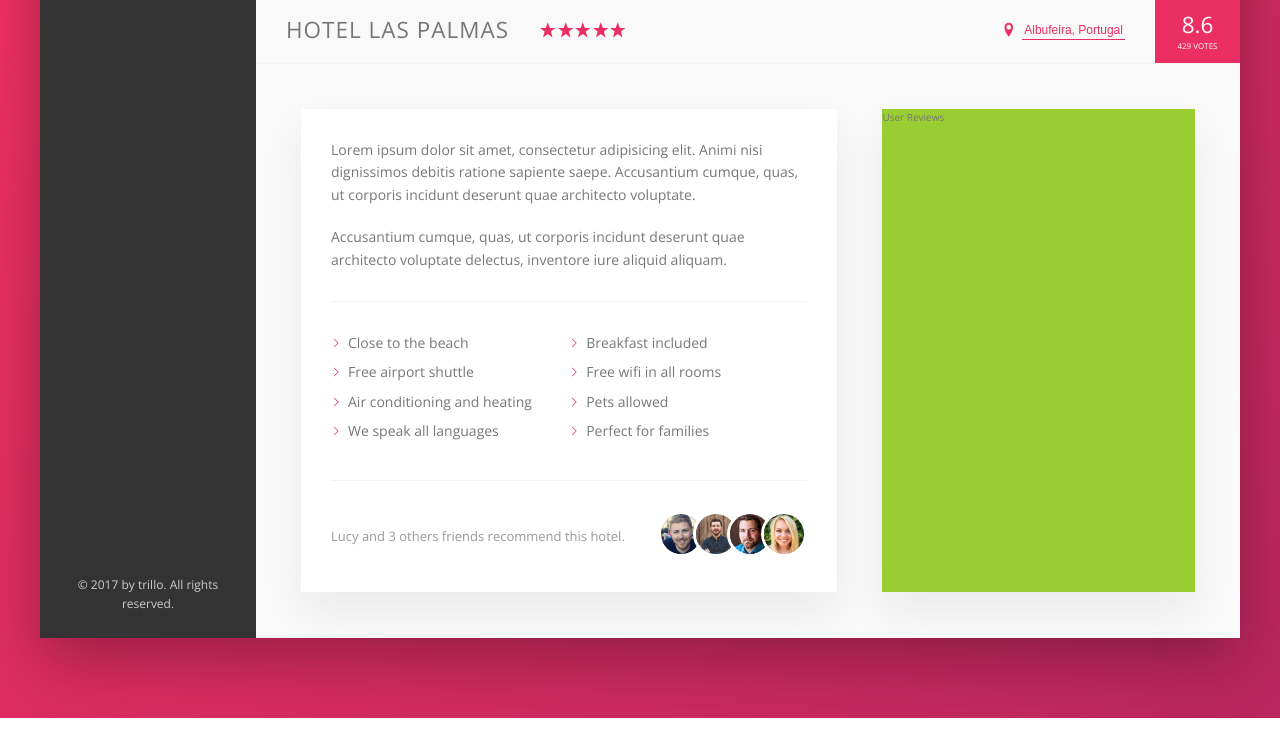
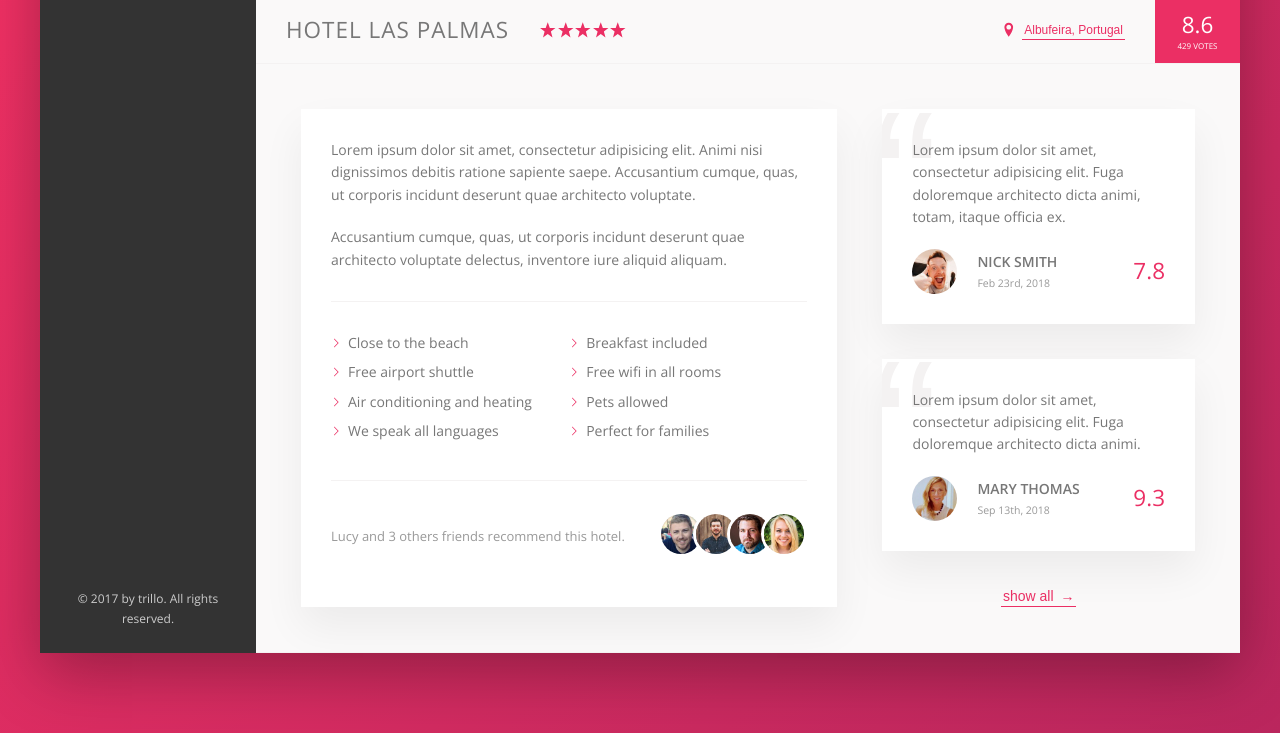
Before and after one commit to topher88/practice-trillo, a website: page index.html in a window 1280 px wide. Shown: the part 538-1271 px from the top of the page. Drawn offline with nearby package versions, Linux system fonts and the light colour scheme.

Commit message:
Building the User Reviews Section

```diff
--- a/index.html
+++ b/index.html
@@ -165,7 +165,34 @@
             </div>
           </div>
           <div class="user-reviews">
-            User Reviews
+            <figure class="review">
+              <blockquote class="review__text">
+                Lorem ipsum dolor sit amet, consectetur adipisicing elit. Fuga doloremque architecto dicta animi,
+                totam, itaque officia ex.
+              </blockquote>
+              <figcaption class="review__user">
+                <img src="img/user-1.jpg" alt="User 1" class="review__photo">
+                <div class="review__user-box">
+                  <p class="review__user-name">Nick Smith</p>
+                  <p class="review__user-date">Feb 23rd, 2018</p>
+                </div>
+                <div class="review__rating">7.8</div>
+              </figcaption>
+            </figure>
+            <figure class="review">
+              <blockquote class="review__text">
+                Lorem ipsum dolor sit amet, consectetur adipisicing elit. Fuga doloremque architecto dicta animi.
+              </blockquote>
+              <figcaption class="review__user">
+                <img src="img/user-2.jpg" alt="User 1" class="review__photo">
+                <div class="review__user-box">
+                  <p class="review__user-name">Mary Thomas</p>
+                  <p class="review__user-date">Sep 13th, 2018</p>
+                </div>
+                <div class="review__rating">9.3</div>
+              </figcaption>
+            </figure>
+            <button class="btn-inline">show all <span>&rarr;</span></button>
           </div>
         </div>
       </main>
--- a/sass/_component.scss
+++ b/sass/_component.scss
@@ -268,8 +268,17 @@
   cursor: pointer;
   transition: all .2s;
 
+  & span {
+    margin-left: 3px;
+    transition: margin-left .2s;
+  }
+
   &:hover {
     color: var(--color-grey-dark-1);
+
+    & span {
+      margin-left: 8px;
+    }
   }
 
   &:focus {
@@ -357,3 +366,62 @@
     }
   }
 }
+
+.review {
+  background-color: white;
+  box-shadow: var(--shadow-light);
+  padding: 3rem;
+  margin-bottom: 3.5rem;
+  overflow: hidden;
+  position: relative;
+
+  &__text {
+    margin-bottom: 2rem;
+    z-index: 10;
+    position: relative;
+  }
+
+  &__user {
+    display: flex;
+    align-items: center;
+  }
+
+  &__photo {
+    height: 4.5rem;
+    width: 4.5rem;
+    border-radius: 50%;
+  }
+
+  &__user-box {
+    margin-right: auto;
+    margin-left: 2rem;
+  }
+
+  &__user-name {
+    font-weight: 600;
+    text-transform: uppercase;
+    margin-bottom: 2px;
+  }
+
+  &__user-date {
+    font-size: 75%;
+    color: var(--color-grey-dark-3);
+  }
+
+  &__rating {
+    color: var(--color-primary);
+    font-size: 2.25rem;
+  }
+
+  &::before {
+    content: "\201C";
+    position: absolute;
+    top: -2.75rem;
+    left: -1rem;
+    font-size: 20rem;
+    line-height: 1;
+    color: var(--color-grey-light-2);
+    font-family: sans-serif;
+    z-index: 1;
+  }
+}
--- a/sass/_layout.scss
+++ b/sass/_layout.scss
@@ -38,10 +38,10 @@
   padding: 4.5rem;
   background-color: var(--color-grey-light-1);
   border-bottom: var(--line);
+  font-size: 1.4rem;
 }
 
 .description {
-  font-size: 1.4rem;
   flex: 0 0 60%;
   margin-right: 4.5rem;
   padding: 3rem;
@@ -50,9 +50,8 @@
 }
 
 .user-reviews {
-  background-color: yellowgreen;
   display: flex;
   flex-direction: column;
+  align-items: center;
   flex: 1;
-  box-shadow: var(--shadow-light);
 }
```
Also changed, not shown: css/style.css.
